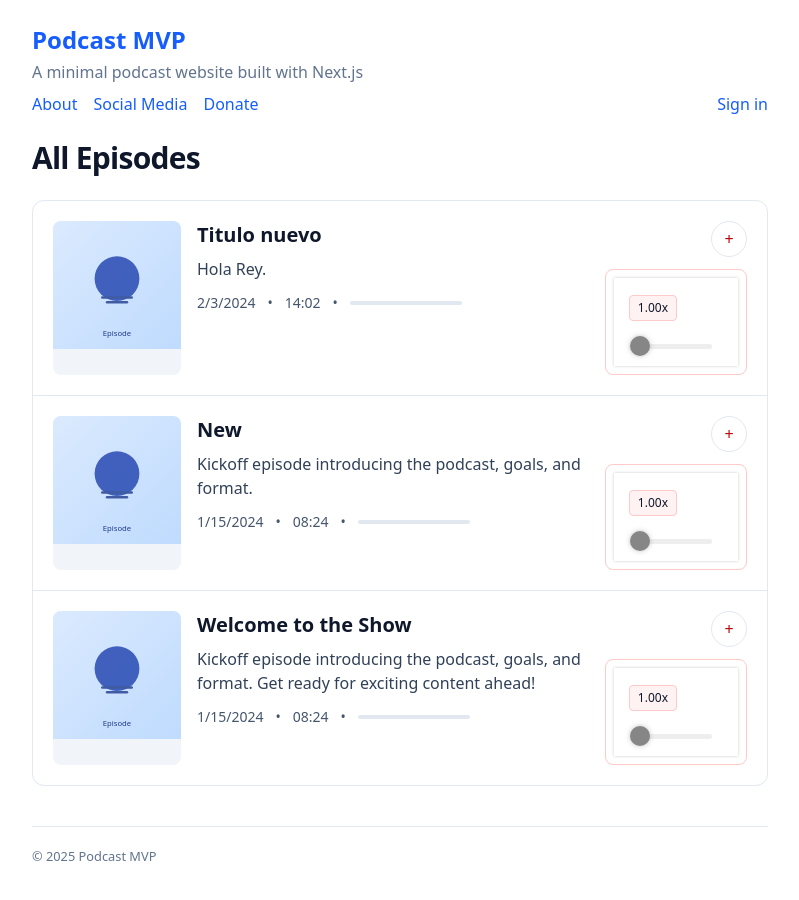
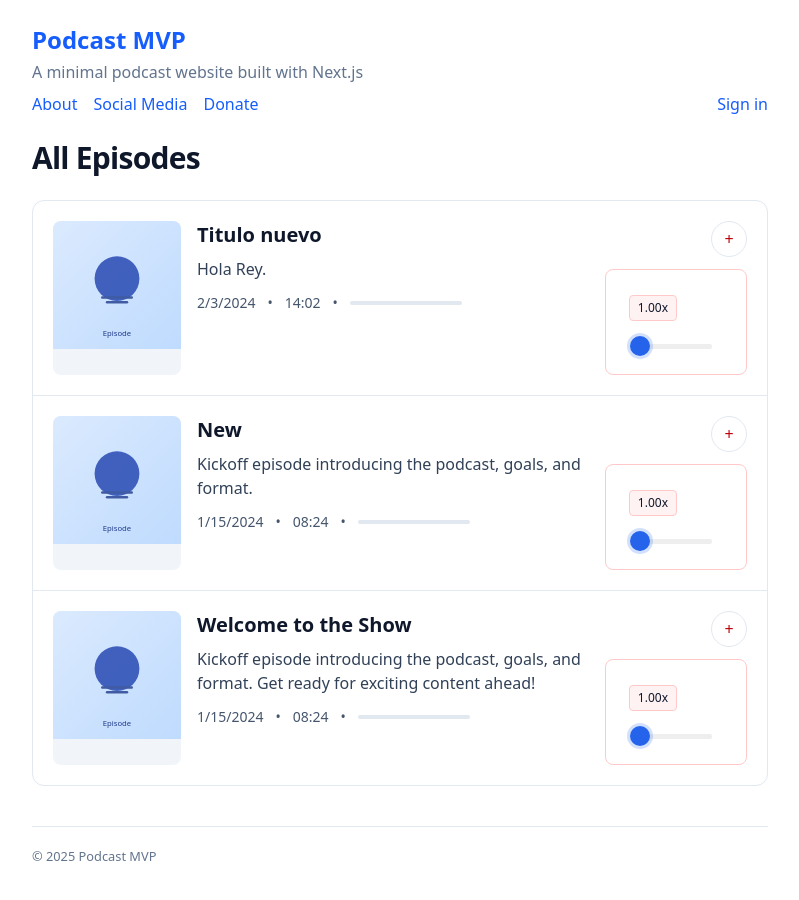
Before and after one commit to curiousmockingbird/cubuntu, a Next.js app: page / in a window 1280 px wide. Shown: the top 900 px of the page, without its empty margins (240-1039 px from the left). Built offline with nearby package versions, Linux system fonts and the light colour scheme; no server answers.

Commit message:
Editing color styles for audio controllers

```diff
--- a/app/globals.css
+++ b/app/globals.css
@@ -8,3 +8,33 @@
   /* Simple shared text styles */
   .muted { @apply text-slate-500; }
 }
+
+/* react-h5-audio-player theme overrides (scoped) */
+.custom-rhap .rhap_container {
+  background: transparent;
+  box-shadow: none;
+}
+.custom-rhap .rhap_main-controls-button,
+.custom-rhap .rhap_rewind-button,
+.custom-rhap .rhap_forward-button,
+.custom-rhap .rhap_repeat-button,
+.custom-rhap .rhap_volume-button {
+  color: #2563eb; /* tailwind blue-600 */
+}
+/* .custom-rhap .rhap_progress-filled,
+.custom-rhap .rhap_download-progress {
+  background-color: #2563eb;
+} */
+.custom-rhap .rhap_progress-indicator {
+  background-color: #2563eb;
+  box-shadow: 0 0 0 3px rgba(37, 99, 235, 0.2);
+}
+.custom-rhap .rhap_volume-bar {
+  background-color: #e2e8f0; /* slate-200 */
+}
+.custom-rhap .rhap_volume-indicator {
+  background-color: #2563eb;
+}
+.custom-rhap .rhap_time {
+  color: #64748b; /* slate-500 */
+}
--- a/components/AudioPlayer.tsx
+++ b/components/AudioPlayer.tsx
@@ -75,7 +75,7 @@ export default function AudioPlayer({
   );
 
   return (
-    <div className={`rounded-lg border border-red-200 bg-white ${compact ? "p-2" : "p-3"}`}>
+    <div className={`custom-rhap rounded-lg border border-red-200 bg-white ${compact ? "p-2" : "p-3"}`}>
       <H5AudioPlayer
         ref={playerRef}
         src={resolvedSrc}
```
